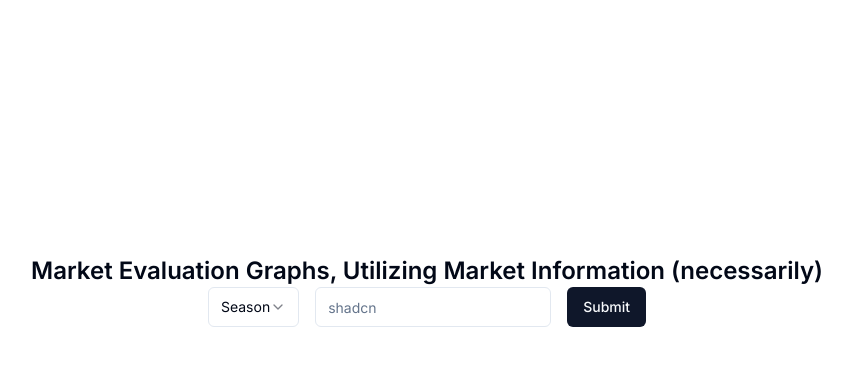
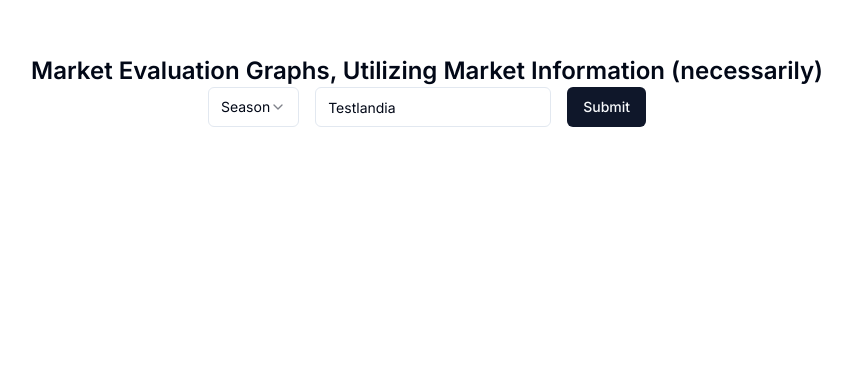
Before and after one commit to Kractero/megu, a Next.js app: page / in a window 1280 px wide. Shown: the part 109-474 px from the top of the page, without its empty margins (213-1065 px from the left). Built offline with nearby package versions, Linux system fonts and the light colour scheme.

Commit message:
Basic chart that uses a mapped array with the mv at every single trade

```diff
--- a/components/CardForm.tsx
+++ b/components/CardForm.tsx
@@ -8,10 +8,8 @@ import { Button } from "@/components/ui/button"
 import {
   Form,
   FormControl,
-  FormDescription,
   FormField,
   FormItem,
-  FormLabel,
   FormMessage,
 } from "@/components/ui/form"
 
@@ -26,6 +24,7 @@ import { Input } from "@/components/ui/input"
 import { Link } from "lucide-react"
 import { XMLParser } from 'fast-xml-parser';
 import { useState } from "react"
+import { LineChart, Line } from 'recharts';
 
 const formSchema = z.object({
   season: z.union( [
@@ -76,15 +75,20 @@ export async function parseXML(url: string, userAgent: string, password?: string
 }
 
 export function CardForm() {
-  const [data, setData] = useState<{marketValue: number, trades: Array<any>}>()
-
+  const [data, setData] = useState<any>()
   const form = useForm<z.infer<typeof formSchema>>({
     resolver: zodResolver(formSchema),
     defaultValues: {
       season: "All",
-      cardName: "",
+      cardName: "Testlandia",
     },
   })
+
+  function calculateMarketValue(trades) {
+    const sumPrices = trades.reduce((sum, trade) => sum + parseFloat(trade.PRICE), 0);
+    console.log(sumPrices)
+    return sumPrices / trades.length;
+  }
 
   async function onSubmit(values: z.infer<typeof formSchema>) {
     let nation = values.cardName
@@ -97,14 +101,25 @@ export function CardForm() {
       }
     }
     const xml = await parseXML(`https://www.nationstates.net/cgi-bin/api.cgi?q=card+trades;cardid=${nation};season=1;limit=1000`, "Kractero")
-    setData({
-      "marketValue": xml.CARD.MARKET_VALUE,
-      "trades": xml.CARD.TRADES.TRADE
-    })
+    const trades = xml.CARD.TRADES.TRADE.filter(trade => trade.PRICE)
+    const marketValueAtEachTrade = trades.map((trade, i, trades) => {
+      const startIndex = Math.max(0, i - 14); // Ensure the start index is not negative
+      const last15Trades = trades.slice(startIndex, i + 1);
+
+      const marketValue = calculateMarketValue(last15Trades);
+
+      return {
+        "mv": marketValue,
+        "ts": last15Trades[0].TIMESTAMP
+      };
+    });
+    console.log(marketValueAtEachTrade)
+    setData(marketValueAtEachTrade.reverse())
   }
 
   return (
-    <Form {...form}>
+    <>
+      <Form {...form}>
       <form onSubmit={form.handleSubmit(onSubmit)} className="flex items-center gap-4">
       <FormField
           control={form.control}
@@ -134,7 +149,7 @@ export function CardForm() {
           render={({ field }) => (
             <FormItem>
               <FormControl>
-                <Input placeholder="shadcn" {...field} />
+                <Input placeholder="Testlandia" {...field} />
               </FormControl>
               <FormMessage />
             </FormItem>
@@ -143,6 +158,10 @@ export function CardForm() {
         <Button type="submit">Submit</Button>
       </form>
     </Form>
+    <LineChart id="Values" width={400} height={400} data={data}>
+    <Line type="monotone" dataKey={"mv"} stroke="#8884d8" />
+  </LineChart>
+    </>
   )
 
 }
```
